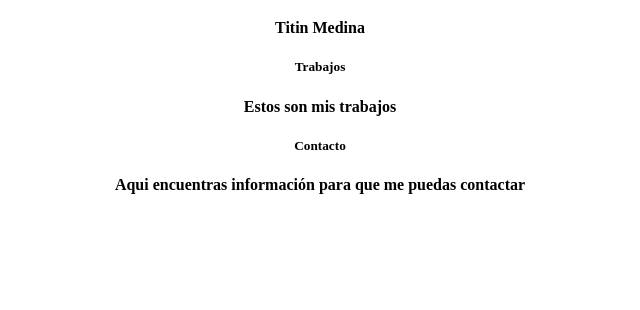
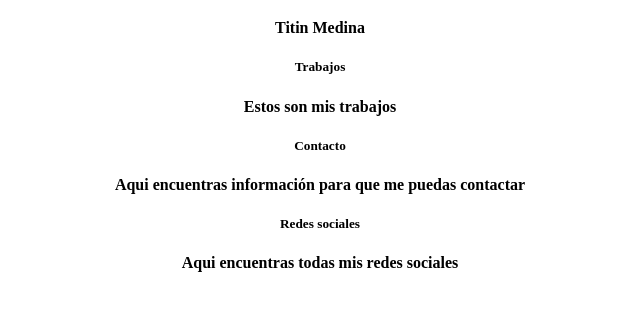
Before and after one commit to MartinMedinaRuvian/git, a plain HTML site: page index.html in a window 1280 px wide. Shown: the part 148-458 px from the top of the page, without its empty margins (320-960 px from the left). Drawn offline with Linux system fonts and the light colour scheme.

Commit message:
Agregue la sesion de redes sociales

```diff
--- a/index.html
+++ b/index.html
@@ -28,5 +28,10 @@
         <h4>Aqui encuentras información para que me puedas contactar</h4>
     </section>
 
+    <section>
+        <h5>Redes sociales</h5>
+        <h4>Aqui encuentras todas mis redes sociales</h4>
+    </section>
+
 </body>
 </html>
```
